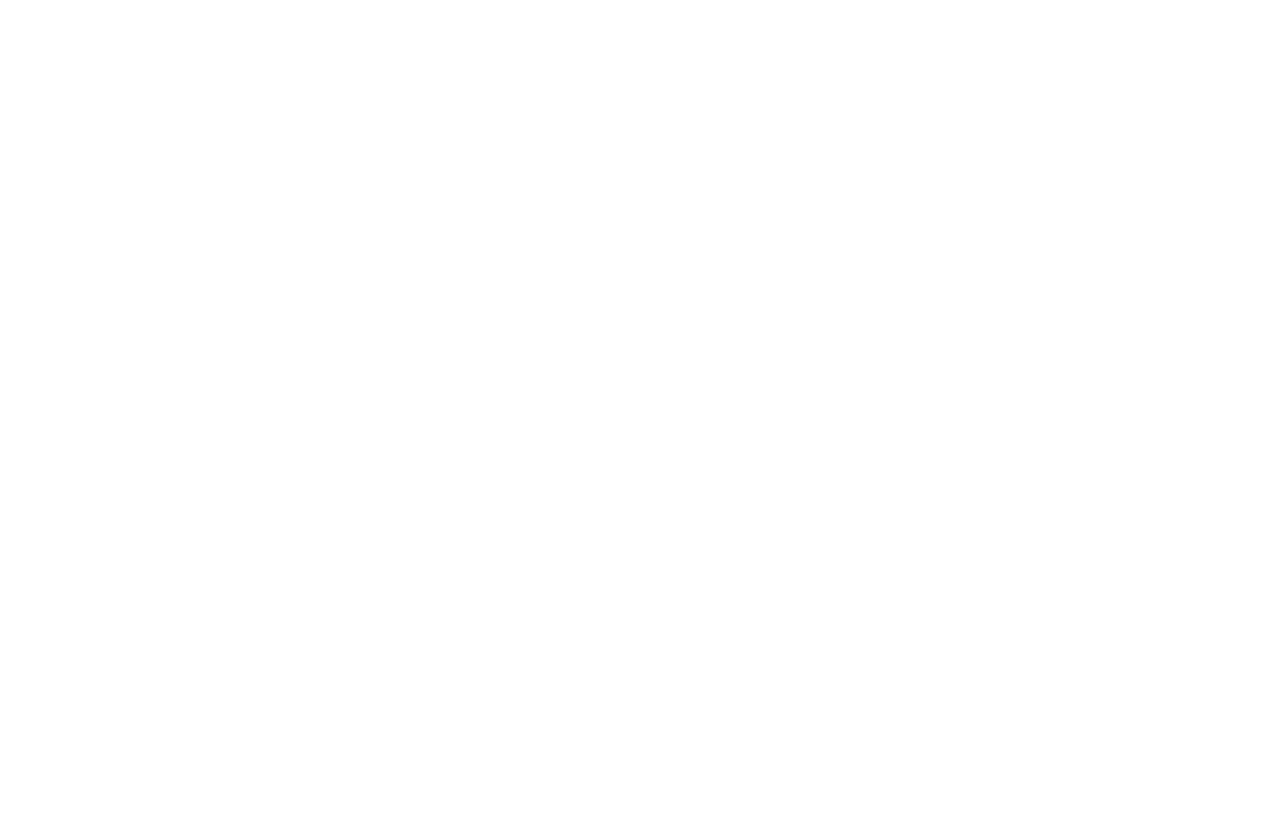
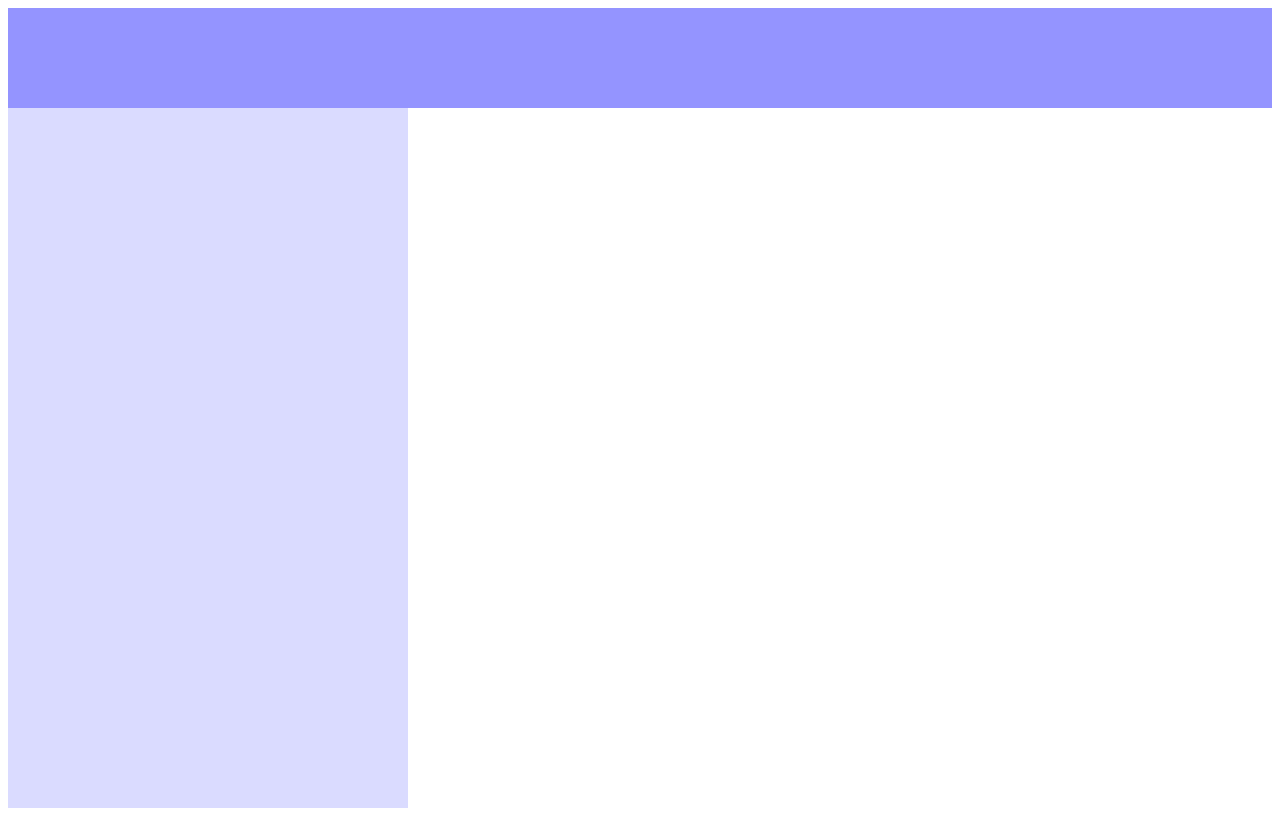
Before and after one commit to kylepunta/todo-list, a website built with webpack: page src/template.html in a window 1280 px wide. Built offline with nearby package versions, Linux system fonts and the light colour scheme.

Commit message:
Added three div elements

```diff
--- a/src/template.html
+++ b/src/template.html
@@ -6,6 +6,8 @@
     <title>Todo List</title>
 </head>
 <body>
-
+    <div class="header"></div>
+    <div class="sidebar"></div>
+    <div class="content"></div>
 </body>
 </html>
```
